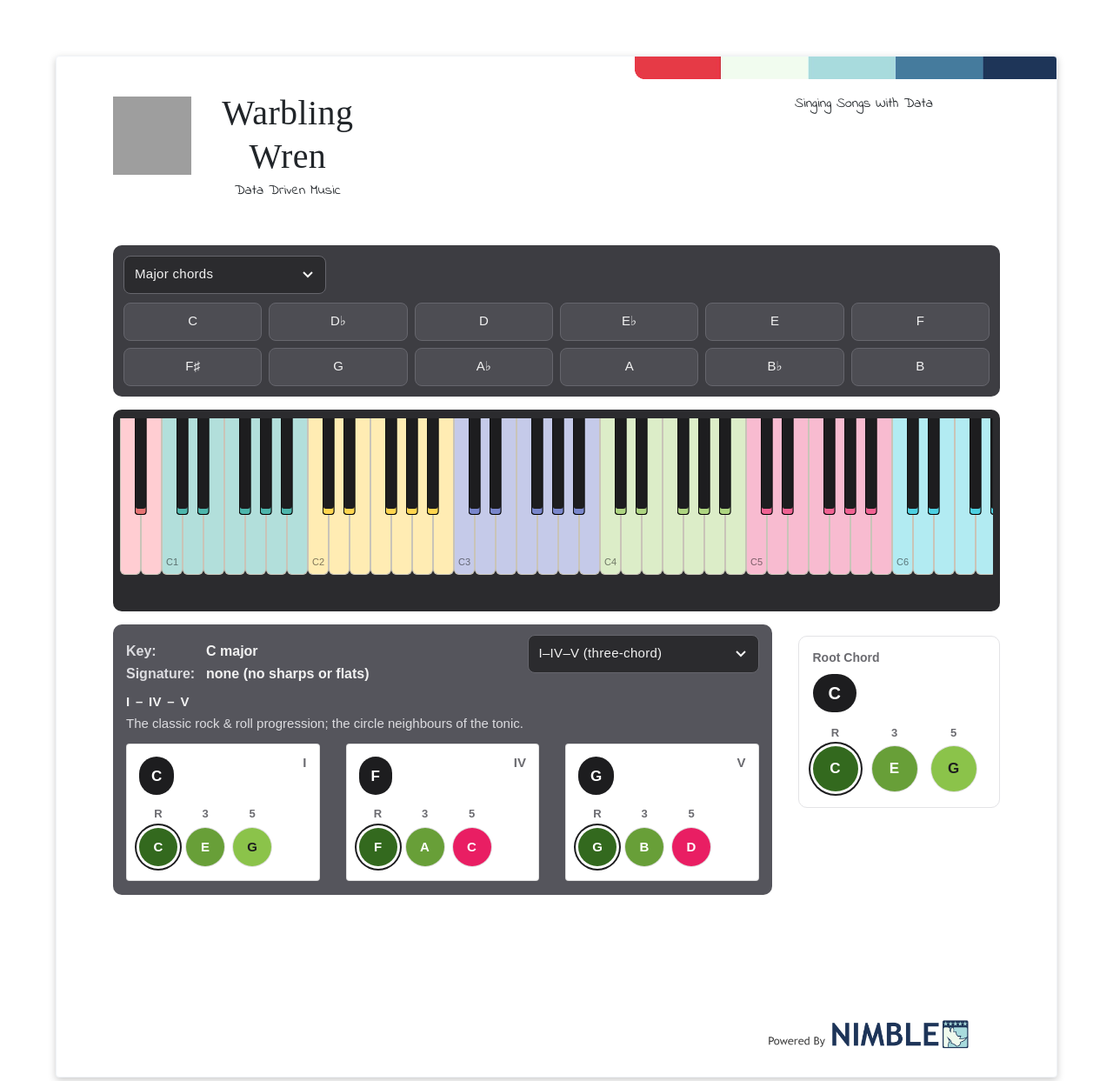
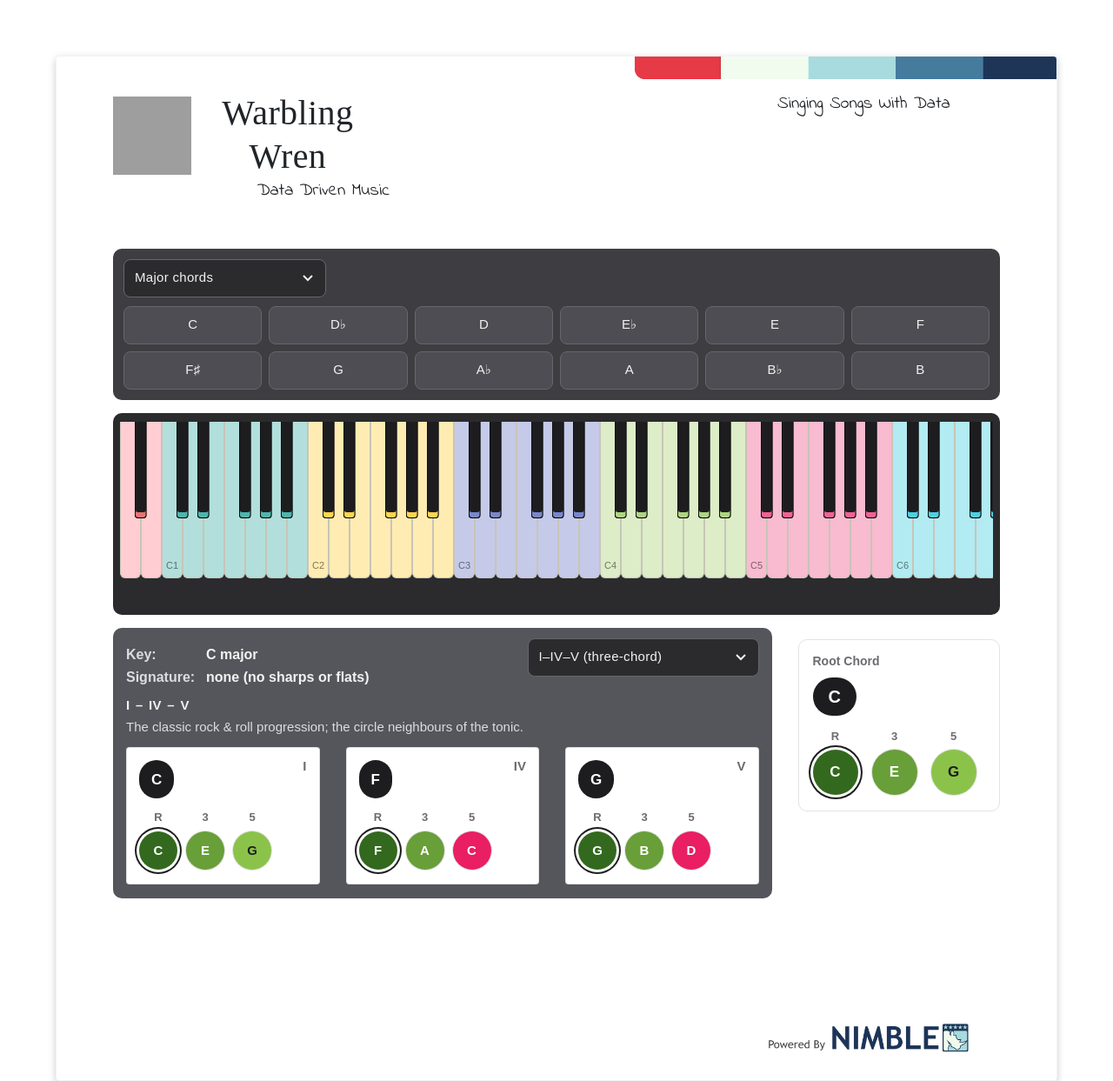
Before and after one commit to warblingwren/warblingwren.github.io, a Jekyll site: the page built from index.html, in a window 1280 px wide. Shown: the whole page at 87% size. Built offline with Jekyll 4.4.1, drawn with Linux system fonts in a browser that asks for light colours; some web fonts are replaced; grey boxes are pictures that could not be loaded.

Commit message:
update:brand

```diff
--- a/www/css/www.css
+++ b/www/css/www.css
@@ -25,10 +25,9 @@ body {
 
 .accent {
   font-family: var(--accent-font);
-  font-weight: 100;
-  font-size: 1rem;
-  line-height: 1;
-  text-align: right;
+  font-weight: 200;
+  font-size: 1.25rem;
+  line-height: 1.4;
 }
 
 /*
@@ -84,7 +83,10 @@ body {
 .header .top-left {}
 .header .top-left .pfp {margin:5px;}
 .header .top-left .title {font-size : 2em;}
-.header .top-left .subtitle {font-size : 1em;}
+.header .top-left .subtitle {
+    font-size : 1em;
+    text-align: right;
+}
 
 .header .top-center {}
 .header .top-right {
@@ -299,5 +301,5 @@ ul.checklist li {
 /* BREAKPOINTS */
 @media (max-width: 430px) {
     .brand { font-size: 2rem; }
-    .accent { font-size: 1rem; }
+    .accent { font-size: 1.25rem; }
 }
```
